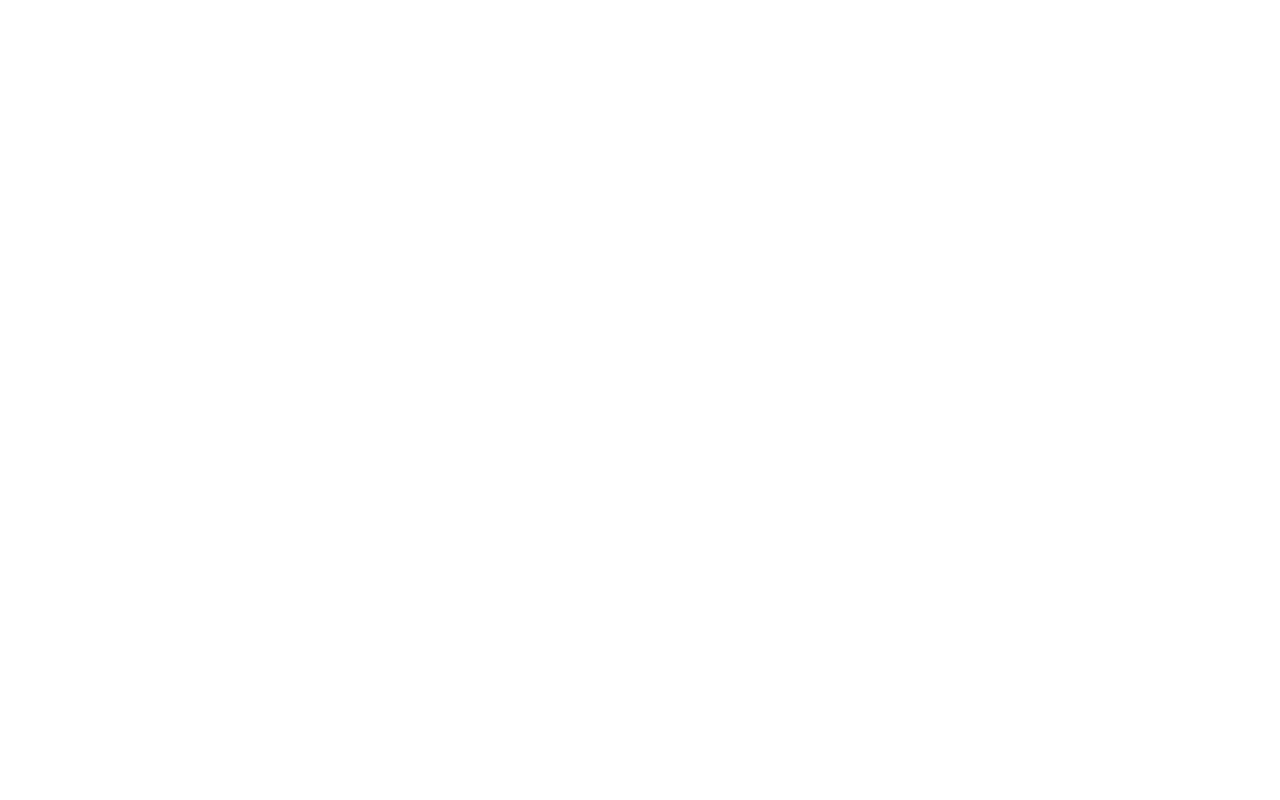
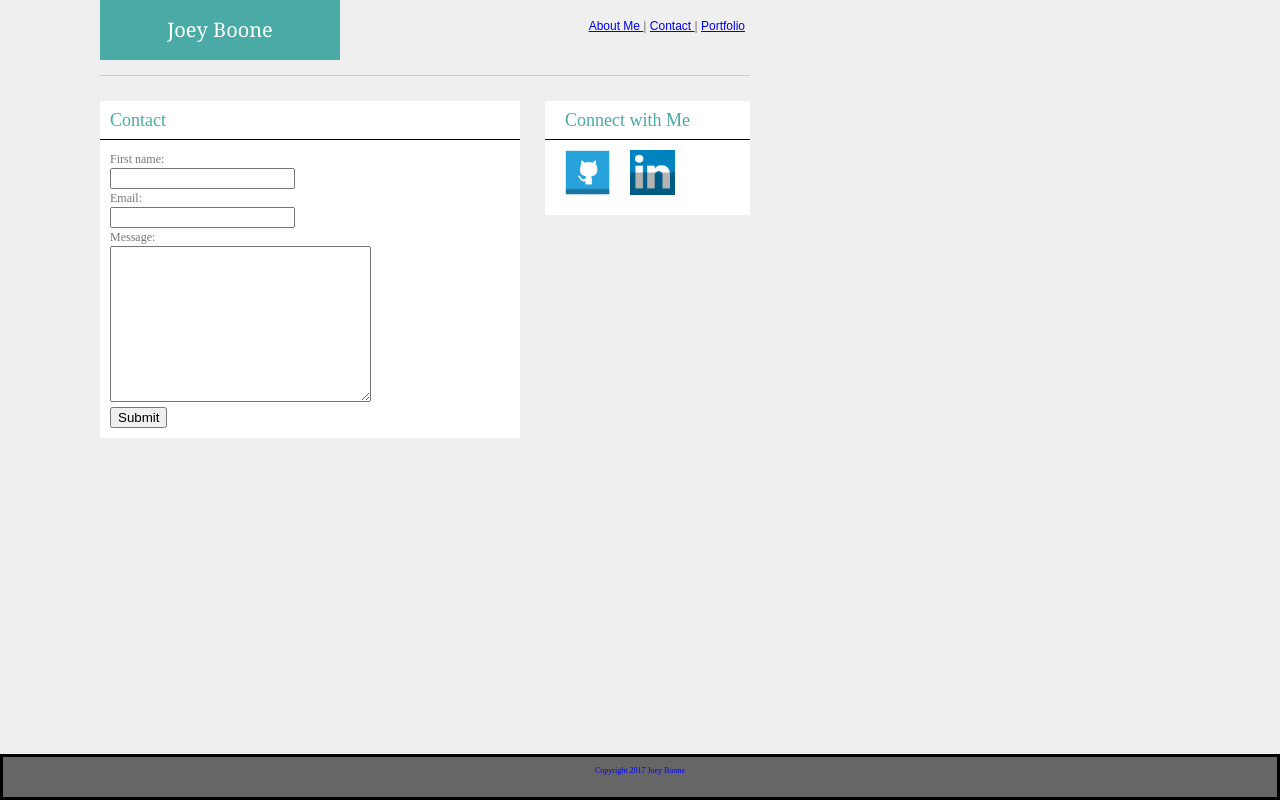
Before and after one commit to joeyfboone/Basic-Portfolio, a plain HTML site: page contact.html in a window 1280 px wide. Drawn offline with Linux system fonts and the light colour scheme.

Commit message:
first draft

```diff
--- a/assets/css/style.css
+++ b/assets/css/style.css
@@ -0,0 +1,143 @@
+<!DOCTYPE css>
+{}
+body
+{
+    background-color: #efefef;
+}
+.main_body
+{
+
+position: absolute;
+border-top: 1px solid #ccc;
+background-color: #efefef;
+top: 75px;
+margin-left: 100px;
+width: 650px;
+padding: 25px 0px 0px 0px;
+}
+.name
+{
+font-family: 'Georgia', Times, Times New Roman, serif;
+float: left;
+font-size: 20px;
+color:white;
+background-color:#4aaaa5;
+text-align: center;
+width: 200px;
+padding: 20px;
+margin-left: 100px;
+ }
+
+.links
+{
+  font-family:   'Arial', 'Helvetica Neue', Helvetica, sans-serif;
+position: absolute;
+top: 0;
+left: 525px;
+font-size: 12px;
+color:#777777;
+padding: 20px;
+text-align: right;
+width: 200px;
+}
+
+.connect_title
+{
+
+    position: relative;
+    top: 0px;
+   right: 425px;
+    color:  #4aaaa5;
+        text-align: left;
+        font-size: 18px;
+        padding: 10px;
+        left: 10px;
+        width: 245px;
+
+
+}
+.connect_box {
+    background-color: white;
+ position: absolute;
+    top: 25px;
+    right: 0px;
+
+        font-size: 12px;
+        color:#777777;
+        text-align: left;
+        width: 175px;
+        padding: 0px 30px 10px 0px;
+        }
+
+        .main_box {
+            background-color: white;
+
+
+                font-size: 12px;
+                color:#777777;
+                text-align: left;
+                width: 200px;
+                padding: 0px 10px 10 px 10px;
+                }
+
+.connect {
+
+        border-top: 1px solid black;
+        font-size: 12px;
+        color:#777777;
+        text-align: left;
+        width: 185px;
+        padding: 10px;
+
+        text-align: center;
+        }
+.about_me
+{
+    background-color: white;
+color:  #4aaaa5;
+text-align: left;
+font-size: 18px;
+padding: 10px;
+
+width: 400px;
+
+}
+
+img {
+    float: left;
+    margin: 0px 10px 10px 10px;;
+}
+
+.about {
+float: left;
+    border-top: 1px solid black;
+    font-size: 12px;
+    color:#777777;
+    text-align: left;
+    width: 400px;
+    padding: 10px;
+    background-color: white;
+    line-height: 150%;
+
+    }
+
+    header
+    {
+        background-color: white;
+    }
+
+.footer
+{
+ border: 3px solid black;
+ height: 20px;
+ text-align: center;
+ font-size: 8px;
+ position: fixed;
+ bottom: 0;
+ left: 0;
+ right:0;
+ padding: 10px;
+ background-color: #666666;
+}
+
+}
--- a/contact.html
+++ b/contact.html
@@ -0,0 +1,66 @@
+<!DOCTYPE html>
+<html lang="en">
+<head>
+    <meta charset="UTF-8">
+    <meta name="viewport" content="width=device-width, initial-scale=1.0">
+    <meta http-equiv="X-UA-Compatible" content="ie=edge">
+    <title>Joey's Basic Portfolio</title>
+    <link rel="stylesheet" type="text/css" href="assets/css/reset.css">
+    <link rel="stylesheet" type="text/css" href="assets/css/style.css">
+
+</head>
+
+<header>
+
+</header>
+<body>
+
+    <div class="name">
+                <h1>Joey Boone</h1>
+    </div>
+    <div class="links">
+             <a href="index.html"> About Me   </a> |
+             <a href="contact.html">   Contact   </a> |
+             <a href="portfolio.html">   Portfolio </a>
+    </div>
+    <div class="main_body">
+        <div class="main_box">
+            <div class="about_me">
+                    Contact
+            </div>
+        <div class="about">
+
+            <form>
+                    First name:<br>
+                    <input type="text" name="name"><br>
+                    Email:<br>
+                    <input type="text" name="email"><br>
+                    Message:<br>
+                    <textarea name="message" rows="10" cols="30"></textarea>
+                    <br><input type="submit" value="Submit">
+                </fieldset>
+
+                </form>
+
+    </div>
+
+
+    </div>
+
+    <div class = "connect_box">
+        <div class="connect_title">
+            Connect with Me
+        </div>
+        <div class="connect">
+
+                <a href="https://github.com/joeyfboone" target="_blank"> <img src="assets/images/if_git.png" height = 45 width = 45 alt="link to git">
+                    <a href="https://www.linkedin.com/in/joey-boone-mba-3877b721/" target="_blank"> <img src="assets/images/if_linkedin_395524.png" height = 45 width = 45  alt="link to linkedin">
+                  </div>
+    </div>
+
+</body>
+        <div class="footer">
+        <h3>Copyright 2017 Joey Boone</h3>
+        </div>
+    </div>
+</html>
```
Also changed, not shown: index.html (+50 -12 lines), portfolio.html (+60 -0 lines), assets/images/if_git.png (added), assets/images/if_linkedin_395524.png (added).
